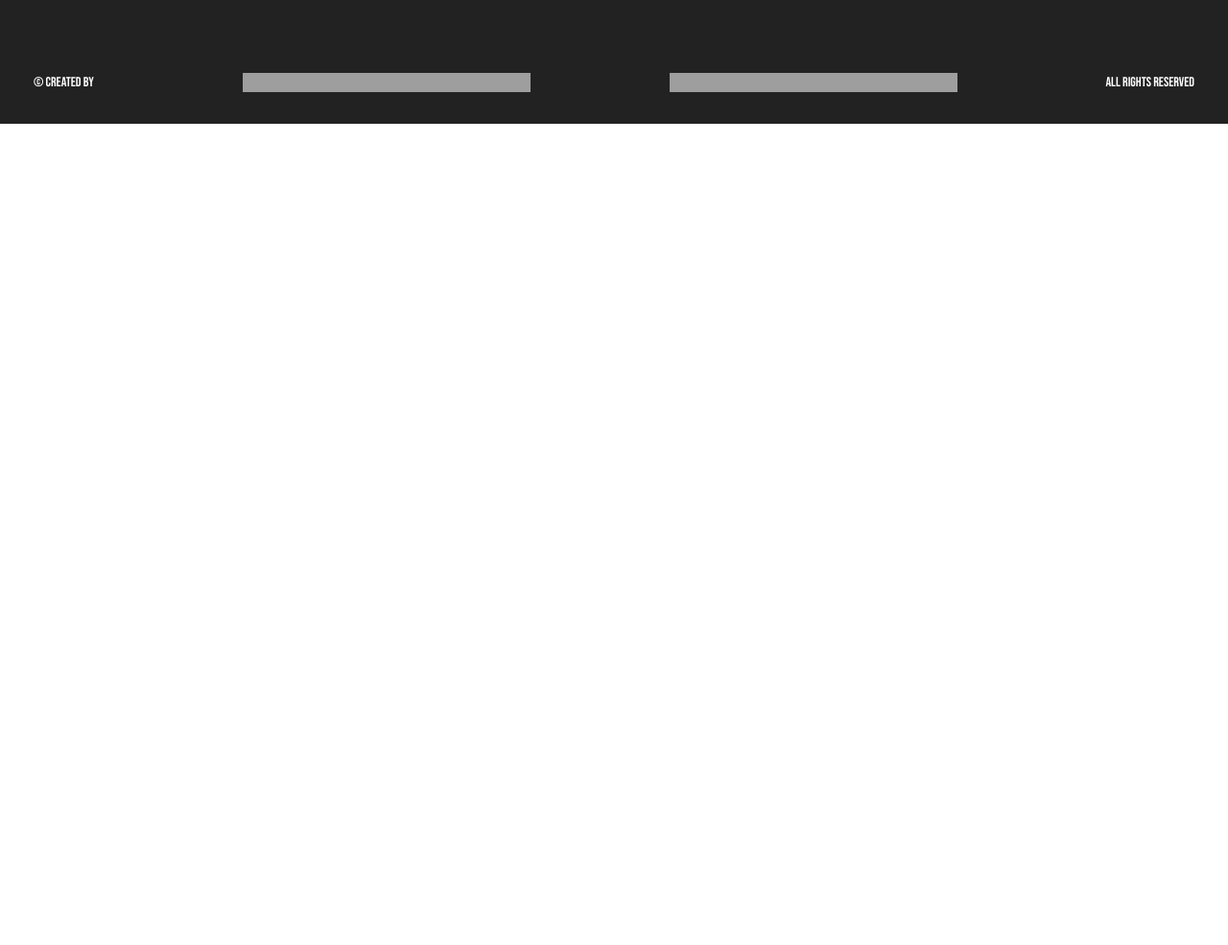
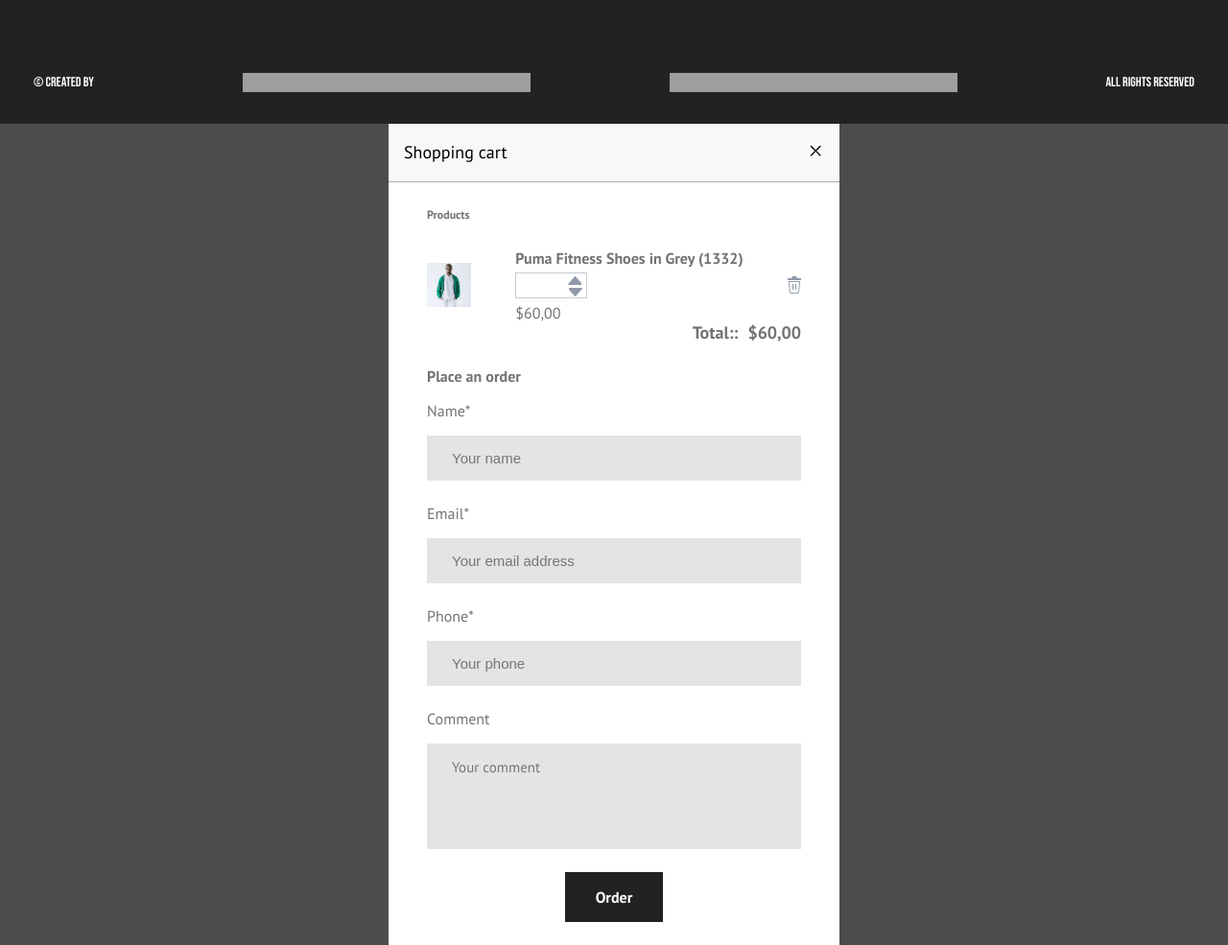
Before and after one commit to OleksandrShcherban/outOfZoomTeamProject, a plain HTML site: page index.html in a window 1280 px wide. Shown: the part 6284-7269 px from the top of the page at 96% size. Before the commit the page ends 6413 px from the top, so only its background shows below. Drawn offline with Linux system fonts and the light colour scheme; grey boxes are pictures that could not be loaded.

Commit message:
add form-for-basket css and html and img

```diff
--- /dev/null
+++ b/css/form-for-basket.css
@@ -0,0 +1,166 @@
+
+.form-for-basket__bg {
+    background: rgba(0, 0, 0, .7);
+  }
+
+  .form-for-basket {
+    background: #FFFFFF;
+    width: 100%;
+    max-width: 470px;
+    margin: auto;
+    position: relative;
+  }
+
+  .form-for-basket__title {
+    position: relative;
+    font-size: 18px;
+    line-height: 1.56;
+    font-family: PT Sans, sans-serif;
+    font-weight: 400;
+    padding: 16px;
+    background-color: rgb(247, 248, 250);
+    border-bottom: 1px solid rgb(34, 35, 35, 0.35);
+  }
+
+  .form-for-basket__title::after {
+    content: "";
+    background-image: url("../img/form-for-basket/form-for-basket__cross.svg");
+    width: 17px;
+    height: 17px;
+    background-size: cover;
+    position: absolute;
+    right: 16px;
+    top: 20px;
+  }
+
+  .form-for-basket__products-wrapper {
+    padding: 24px 40px;
+    display: flex;
+    flex-direction: column;
+    gap: 24px;
+  }
+
+  .products-list__title {
+    line-height: 1.7;
+    font-family: PT Sans, sans-serif;
+    font-size: 12px;
+    font-weight: 700;
+    color: #717474;
+    margin-bottom: 24px;
+  }
+
+  .products-list__item {
+    gap: 15px;
+    display: flex;
+    align-items: center;
+    justify-content: space-between;
+  }
+
+  .products-list__img {
+    width: 100%;
+    max-width: 46px;
+    max-height: 46px;
+  }
+
+  .products-list__input-wrapper {
+    max-width: 75px;
+    padding: 3px 5px;
+    border: 1px solid #c5cbd6;
+    position: relative;
+  }
+
+  .products-list__input-wrapper::after, .products-list__input-wrapper::before {
+    content: " ";
+    background-image: url("../img/form-for-basket/form-for-basket__arrow-down.svg");
+    background-size: cover;
+    position: absolute;
+    width: 14px;
+    height: 9px;
+    right: 5px;
+  }
+
+  .products-list__input-wrapper::before {
+    transform: rotate(180deg);
+    top: 15px;
+    right: 4px;
+  }
+
+  .products-list__input {
+    width: 100%;
+  }
+
+  .products-list__input-amount {
+    display: flex;
+    flex-direction: column;
+    justify-content: space-between;
+
+  }
+
+  .products-list__mini-basket {
+    width: auto;
+  }
+
+  .product-list__name-product, .products-list__amount, .products-list__total-price,
+  .form-for-basket__subtitle, .basket__form-label {
+    font-size: 16px;
+    color: #717474;
+    font-weight: 700;
+    font-family: PT Sans, sans-serif;
+  }
+
+  .product-list__name-product {
+    //text-overflow: ellipsis;
+    //overflow: hidden;
+    //white-space: nowrap;
+  }
+
+  .product-list__name-product, .products-list__input-wrapper {
+    margin-bottom: 5px;
+  }
+
+  .products-list__amount, .basket__form-label {
+    font-weight: 400;
+  }
+
+  .products-list__total-price {
+    display: flex;
+    justify-content: end;
+    gap: 10px;
+    font-size: 18px;
+    text-align: right;
+    line-height: 22px;
+    text-decoration: none;
+    text-transform: none;
+  }
+
+  .basket__form {
+    display: flex;
+    flex-direction: column;
+    width: 100%;
+    min-width: 235px;
+  }
+
+  .form-for-basket__subtitle {
+    margin-bottom: 16px;
+  }
+
+  .basket__form-label {
+    margin-bottom: 16px;
+  }
+
+  .basket__form-input {
+    background-color: rgba(34, 35, 35, 0.12);
+    padding: 15px 26px;
+    margin-bottom: 24px;
+    font-size: 15px;
+  }
+
+  .basket__form-textarea {
+    min-height: 110px;
+    font-family: PT Sans, sans-serif;
+    resize: none;
+  }
+
+  .basket__form > button.base__button {
+    align-self: center;
+  }
--- a/css/index.css
+++ b/css/index.css
@@ -8,3 +8,4 @@
 @import url(index-main-collection.css);
 @import url(index-footer.css);
 @import url(index-deal.css);
+@import url(form-for-basket.css);
--- a/index.html
+++ b/index.html
@@ -468,6 +468,50 @@
 			</div>
 		</section>
 	</footer>
+	<section class="form-for-basket__bg">
+		<div class="form-for-basket">
+			<header class="form-for-basket__header">
+				<h4 class="form-for-basket__title">Shopping cart</h4>
+			</header>
+			<div class="form-for-basket__products-wrapper">
+				<div class="form-for-basket__products-list">
+					<h6 class="products-list__title">Products</h6>
+					<div class="products-list__item">
+						<img class="products-list__img" src="img/mid-season-sale/sale-t-shirt.png" alt="product">
+						<div class="products-list__description">
+							<h6 class="product-list__name-product">Puma Fitness Shoes in Grey (1332)</h6>
+							<div class="products-list__input-amount">
+								<div class="products-list__input-wrapper">
+									<input class="products-list__input" name="number" type="number">
+								</div>
+								<p class="products-list__amount">$60,00</p>
+							</div>
+						</div>
+						<img class="products-list__mini-basket" src="img/form-for-basket/form-for-basket__mini-basket.svg"
+							 alt="mini-basket">
+					</div>
+					<div class="products-list__total-price">
+						<span class="products-list__total">Total::</span>
+						<span class="products-list__price">$60,00</span>
+					</div>
+				</div>
+				<form class="basket__form" action="">
+					<h6 class="form-for-basket__subtitle">Place an order</h6>
+					<label class="basket__form-label" for="name">Name<span>*</span></label>
+					<input class="basket__form-input" id="name" name="name" type="text" placeholder="Your name" required>
+					<label class="basket__form-label" for="email">Email<span>*</span></label>
+					<input class="basket__form-input" id="email" name="email" type="email" placeholder="Your email address"
+						   required>
+					<label class="basket__form-label" for="tel">Phone<span>*</span></label>
+					<input class="basket__form-input" id="tel" name="tel" type="tel" placeholder="Your phone" required>
+					<label class="basket__form-label" for="comment">Comment</label>
+					<textarea class="basket__form-input basket__form-textarea" name="comment" id="comment"
+							  placeholder="Your comment"></textarea>
+					<button class="base__button" type="submit">Order</button>
+				</form>
+			</div>
+		</div>
+	</section>
 	<script src="js/burger-menu.js"></script>
 	<script src="js/index-main-collection.js"></script>
 
```
Also changed, not shown: img/basket/basket.svg (added), img/form-for-basket/form-for-basket__arrow-down.svg (added), img/form-for-basket/form-for-basket__arrow-up.svg (added), img/form-for-basket/form-for-basket__cross.svg (added), img/form-for-basket/form-for-basket__mini-basket.svg (added).
